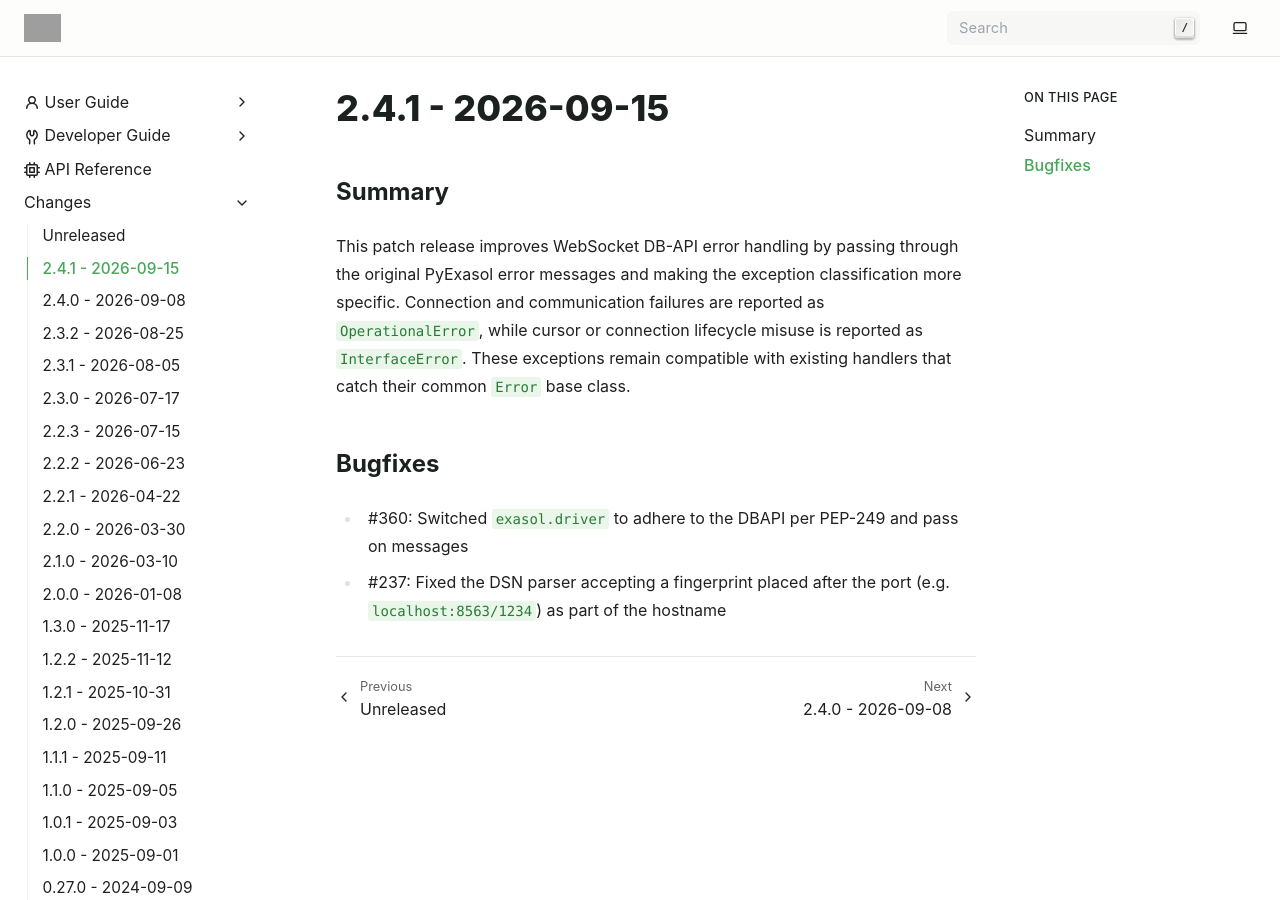
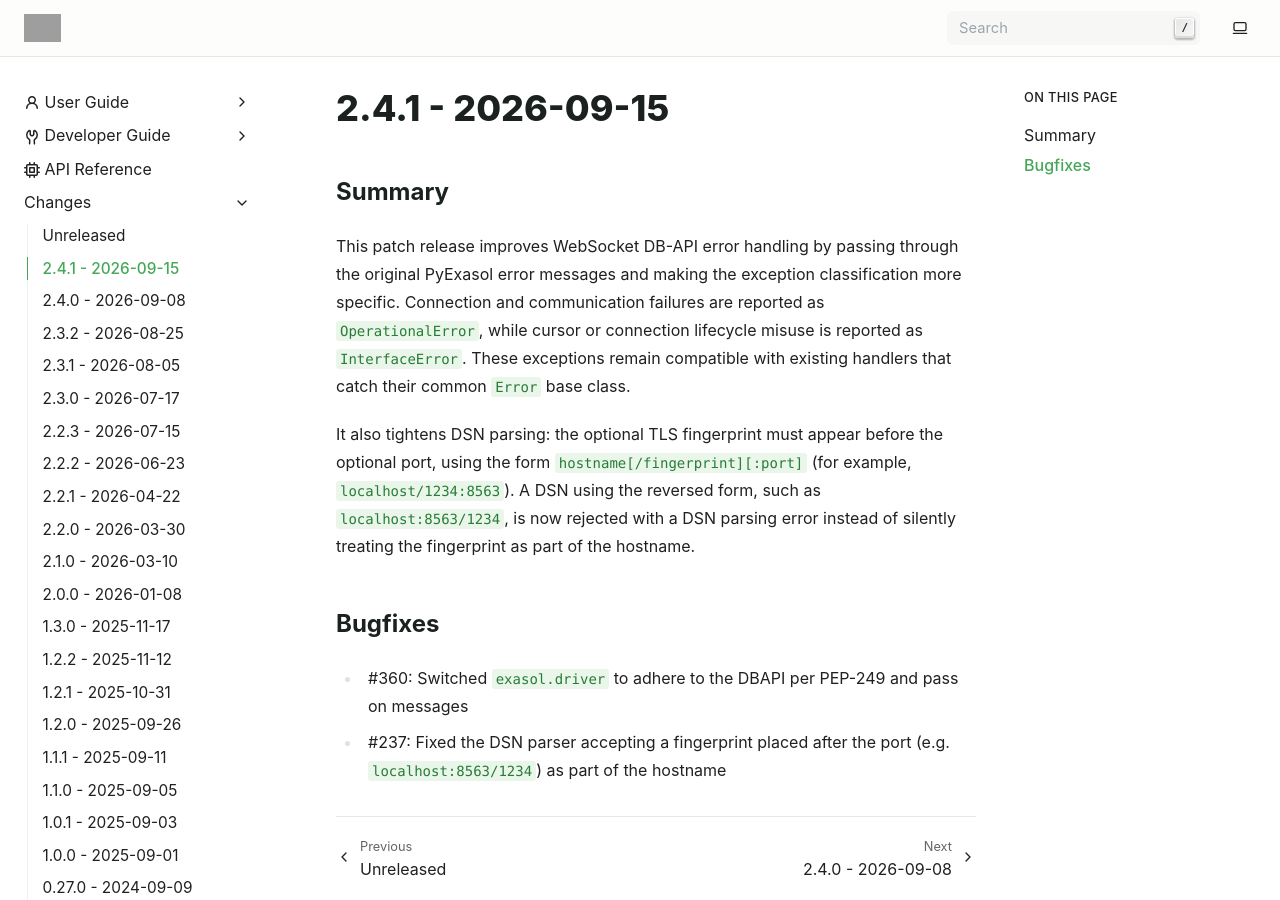
Before and after one commit to exasol/pyexasol, a Sphinx documentation site: the page built from doc/changes/changes_2.4.1.md, in a window 1280 px wide and 900 px high. Built offline with Sphinx 7.4.7, drawn with Linux system fonts in a browser that asks for light colours; grey boxes are pictures that could not be loaded.

Commit message:
Add DSN to summary

```diff
--- a/doc/changes/changes_2.4.1.md
+++ b/doc/changes/changes_2.4.1.md
@@ -9,6 +9,12 @@ more specific. Connection and communication failures are reported as
 `InterfaceError`. These exceptions remain compatible with existing handlers
 that catch their common `Error` base class.
 
+It also tightens DSN parsing: the optional TLS fingerprint must appear before the
+optional port, using the form `hostname[/fingerprint][:port]`
+(for example, `localhost/1234:8563`). A DSN using the reversed form, such as
+`localhost:8563/1234`, is now rejected with a DSN parsing error instead of silently
+treating the fingerprint as part of the hostname.
+
 ## Bugfixes
 
 * #360: Switched `exasol.driver` to adhere to the DBAPI per PEP-249 and pass on messages
```
